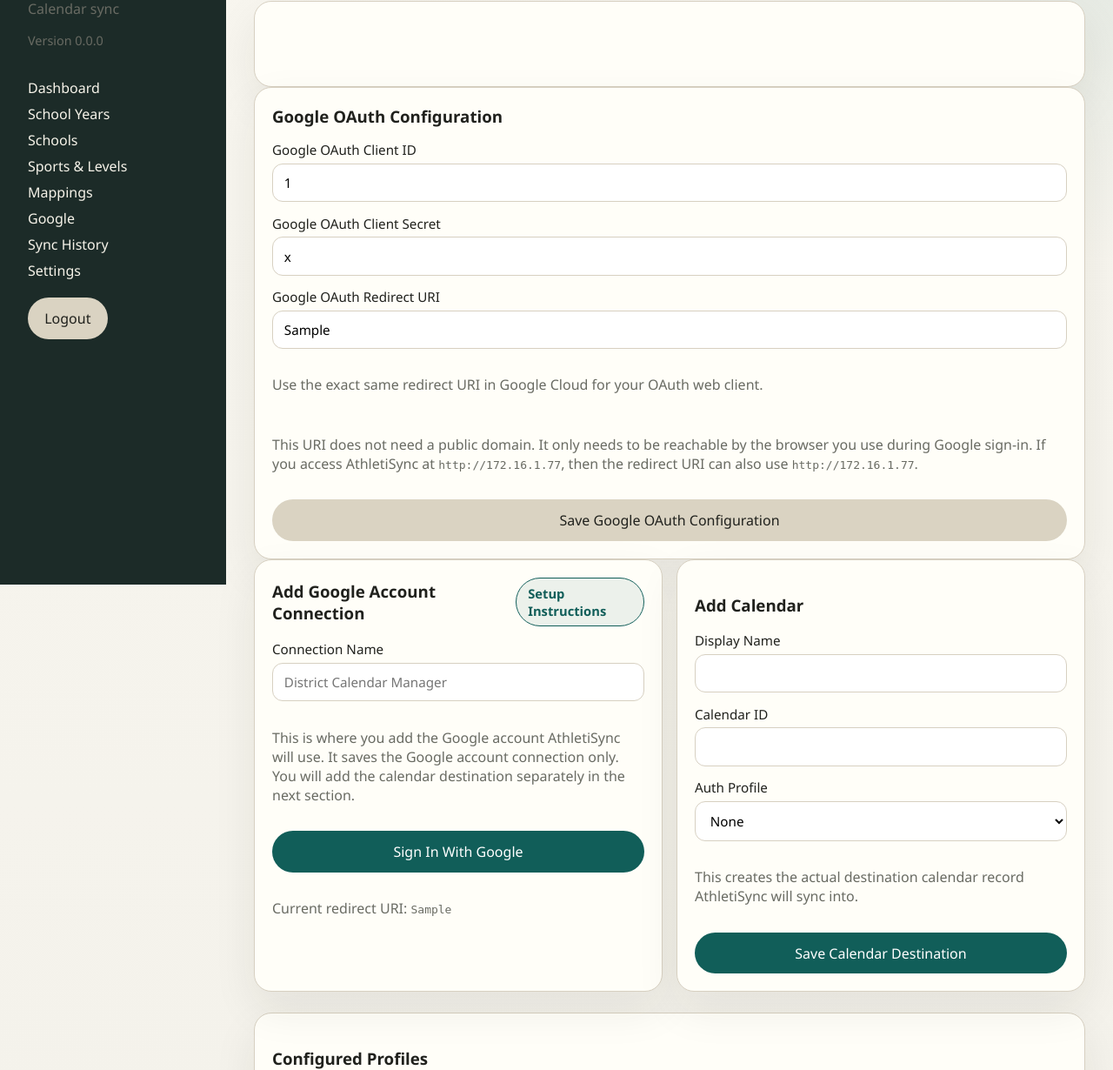
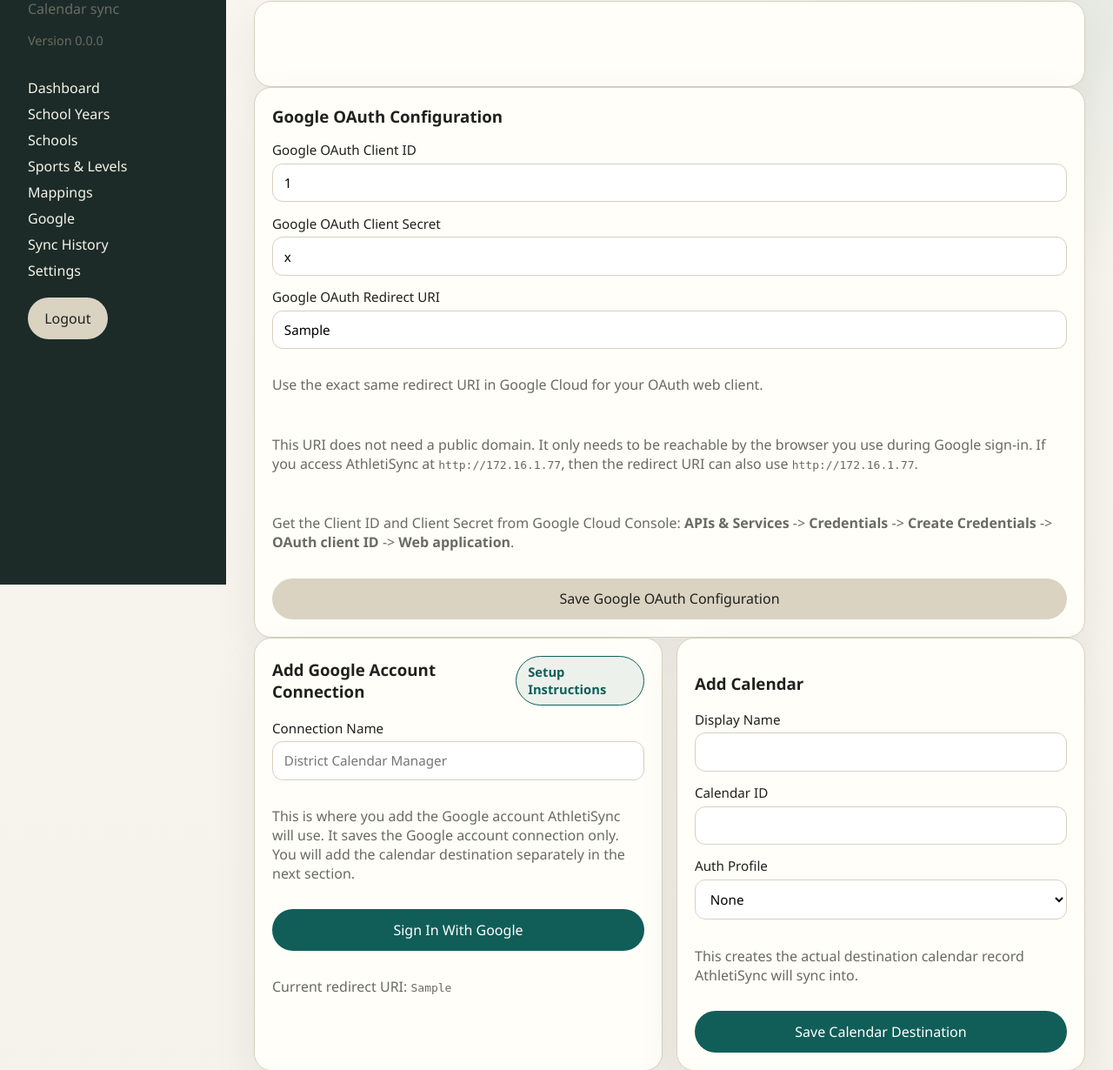
Before and after one commit to manderson20/athletisync, a FastAPI app: page /google in a window 1280 px wide. Shown: the part 128-1358 px from the top of the page at 87% size. Run offline with FastAPI, Linux system fonts and the light colour scheme; the visitor is signed in with stand-in values (Sample User, id 1); tables that the repository leaves empty hold one stand-in row (values such as "Sample post"); some libraries are stand-ins or nearby versions.

Commit message:
Make Google OAuth setup instructions explicit

```diff
--- a/app/templates/google/index.html
+++ b/app/templates/google/index.html
@@ -18,6 +18,7 @@
     <label>Google OAuth Redirect URI <input name="google_oauth_redirect_uri" value="{{ google_settings.google_oauth_redirect_uri or google_oauth_redirect_uri }}"></label>
     <p class="muted">Use the exact same redirect URI in Google Cloud for your OAuth web client.</p>
     <p class="muted">This URI does not need a public domain. It only needs to be reachable by the browser you use during Google sign-in. If you access AthletiSync at <code>http://172.16.1.77</code>, then the redirect URI can also use <code>http://172.16.1.77</code>.</p>
+    <p class="muted">Get the Client ID and Client Secret from Google Cloud Console: <strong>APIs &amp; Services</strong> -> <strong>Credentials</strong> -> <strong>Create Credentials</strong> -> <strong>OAuth client ID</strong> -> <strong>Web application</strong>.</p>
     <button class="button secondary" type="submit">Save Google OAuth Configuration</button>
   </form>
 </section>
@@ -30,15 +31,27 @@
         <div class="help-popover-panel stack">
           <p class="muted">Use this section to add the Google account AthletiSync should use for calendar access.</p>
           <ol class="help-list">
-            <li>Fill in the <strong>Google OAuth Configuration</strong> section on this page and save it.</li>
-            <li>In the form below, enter a profile name such as <code>District Calendar Manager</code>.</li>
+            <li>Open <code>https://console.cloud.google.com/</code>.</li>
+            <li>Create or select a Google Cloud project.</li>
+            <li>Open <strong>APIs &amp; Services</strong> -> <strong>Library</strong>.</li>
+            <li>Search for <strong>Google Calendar API</strong> and click <strong>Enable</strong>.</li>
+            <li>Open <strong>APIs &amp; Services</strong> -> <strong>Credentials</strong>.</li>
+            <li>Click <strong>Create Credentials</strong> -> <strong>OAuth client ID</strong>.</li>
+            <li>If Google asks you to configure the consent screen first, do that and then come back to the credentials page.</li>
+            <li>For application type, choose <strong>Web application</strong>.</li>
+            <li>Under <strong>Authorized redirect URIs</strong>, add <code>{{ google_oauth_redirect_uri }}</code>.</li>
+            <li>After Google creates the OAuth client, copy the <strong>Client ID</strong> into <strong>Google OAuth Client ID</strong> on this page.</li>
+            <li>Copy the <strong>Client secret</strong> into <strong>Google OAuth Client Secret</strong> on this page.</li>
+            <li>Copy <code>{{ google_oauth_redirect_uri }}</code> into <strong>Google OAuth Redirect URI</strong> on this page if it is not already correct.</li>
+            <li>Click <strong>Save Google OAuth Configuration</strong>.</li>
+            <li>In the form below, enter a connection name such as <code>District Calendar Manager</code>.</li>
             <li>Click <strong>Sign In With Google</strong>.</li>
             <li>Sign in with the Google account that already has access to the calendar you want AthletiSync to manage.</li>
             <li>Approve the requested Google Calendar access.</li>
             <li>After Google sends you back to this page, AthletiSync saves that Google account as an auth profile.</li>
             <li>Repeat this section again if you want to connect a second Google account.</li>
             <li>Then use <strong>Add Calendar</strong> to save a separate calendar destination record.</li>
-            <li>When you add the calendar destination, enter a label, the exact Google Calendar ID, and select the connected auth profile.</li>
+            <li>When you add the calendar destination, enter any label you want in <strong>Display Name</strong>, paste the exact Google <strong>Calendar ID</strong>, and select the connected auth profile.</li>
             <li>Use the <strong>Test Calendar Access</strong> button in the calendar list to confirm that the connected account has writer or owner access to that specific calendar.</li>
           </ol>
         </div>
```
Also changed, not shown: tests/test_app.py (+2 -0 lines), 2 other files.
